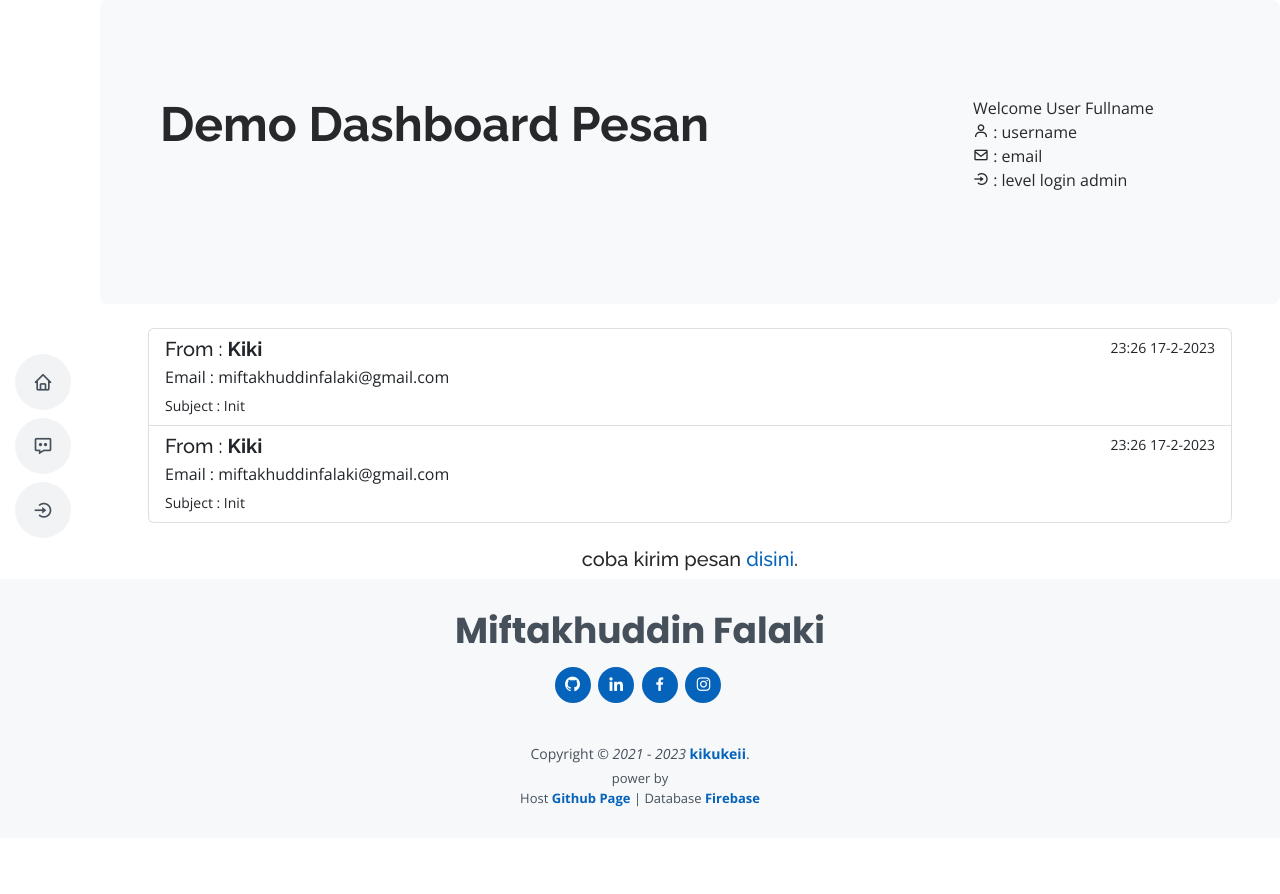
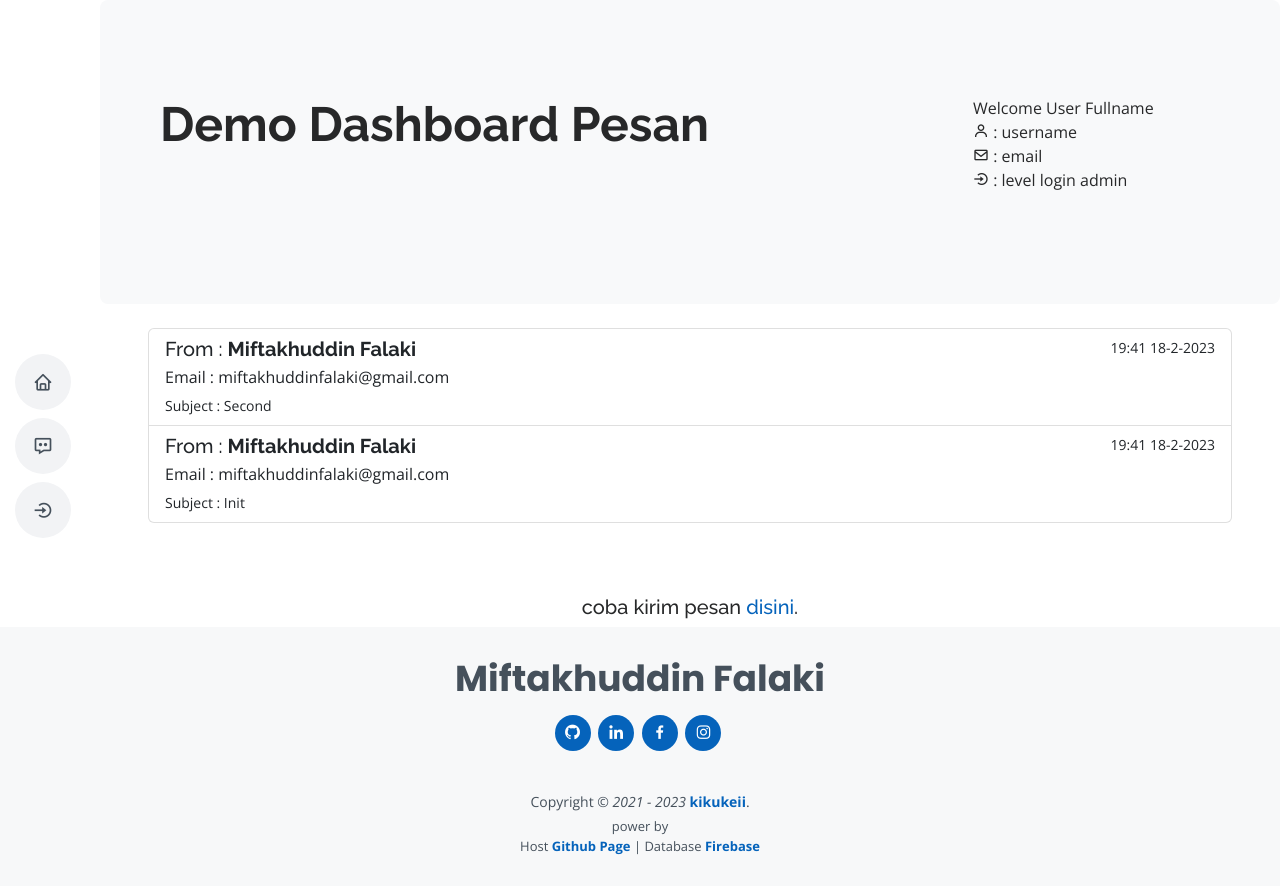
Before and after one commit to kikuKeii/profile, a Jekyll site: the page built from dashboard-demo/pesan.html, in a window 1280 px wide. Shown: the top 894 px of the page. Built offline with Jekyll 4.4.1, drawn with Linux system fonts in a browser that asks for light colours; comment, search, counter and statistics services are not loaded.

```diff
--- a/_includes/components/modals.html
+++ b/_includes/components/modals.html
@@ -9,11 +9,13 @@
 
             <div class="modal-body p-5 pt-0">
                 <div class="form-floating mb-3">
-                    <input type="text" class="form-control rounded-3" id="username-input" placeholder="username">
+                    <input value="kikukeii" type="text" class="form-control rounded-3" id="username-input"
+                        placeholder="username">
                     <label for="username-input">Username</label>
                 </div>
                 <div class="form-floating mb-3">
-                    <input type="password" class="form-control rounded-3" id="pass-input" placeholder="Password">
+                    <input value="qwerty123" type="password" class="form-control rounded-3" id="pass-input"
+                        placeholder="Password">
                     <label for="pass-input">Password</label>
                 </div>
                 <div class="checkbox mb-3">
--- a/_includes/components/navbar.html
+++ b/_includes/components/navbar.html
@@ -14,8 +14,9 @@
                                         <span>Services</span></a></li>
                         <li><a href="{{site.baseurl}}/#contact" class="nav-link scrollto"><i class="bx bx-envelope"></i>
                                         <span>Contact</span></a></li>
-                        <li id="tmbl-log"><a href="{{site.baseurl}}/#" class="nav-link scrollto" data-bs-toggle="modal"
-                                        data-bs-target="#loginmodal"><i class='bx bx-log-in-circle'></i>
+                        <li id="tmbl-log"><a href="{{site.baseurl}}/#loginmodal" class="nav-link scrollto"
+                                        data-bs-toggle="modal" data-bs-target="#loginmodal"><i
+                                                class='bx bx-log-in-circle'></i>
                                         <span>Contact Message</span></a></li>
                         <li id="tmbl-dash"><a href="{{site.baseurl}}/dashboard" class="nav-link scrollto"><i
                                                 class='bx bx-log-in-circle'></i>
--- a/dashboard-demo/pesan.html
+++ b/dashboard-demo/pesan.html
@@ -3,23 +3,23 @@
 title: Demo Dashboard Pesan
 ---
 
-<div class="pe-5 ps-5">
+<div class="pe-5 ps-5 pb-5">
     <div class="list-group">
         <!-- List Message -->
-        <selection class="list-group-item list-group-item-action" aria-current="true" key="bu92o" data-bs-toggle="modal"
-            data-bs-target="#modal_bu92o">
+        <selection class="list-group-item list-group-item-action" aria-current="true" key="1679143341110"
+            data-bs-toggle="modal" data-bs-target="#modal_1679143341110">
             <div class="d-flex w-100 justify-content-between">
-                <h5 class="mb-1">From : <strong>Kiki</strong></h5>
-                <small>23:26 17-2-2023</small>
+                <h5 class="mb-1">From : <strong>Miftakhuddin Falaki</strong></h5>
+                <small>19:41 18-2-2023</small>
             </div>
             <p class="mb-1"> Email : miftakhuddinfalaki@gmail.com</p>
-            <small>Subject : Init</small>
+            <small>Subject : Second</small>
         </selection>
-        <selection class="list-group-item list-group-item-action" aria-current="true" key="loylk" data-bs-toggle="modal"
-            data-bs-target="#modal_loylk">
+        <selection class="list-group-item list-group-item-action" aria-current="true" key="1679143324174"
+            data-bs-toggle="modal" data-bs-target="#modal_1679143324174">
             <div class="d-flex w-100 justify-content-between">
-                <h5 class="mb-1">From : <strong>Kiki</strong></h5>
-                <small>23:26 17-2-2023</small>
+                <h5 class="mb-1">From : <strong>Miftakhuddin Falaki</strong></h5>
+                <small>19:41 18-2-2023</small>
             </div>
             <p class="mb-1"> Email : miftakhuddinfalaki@gmail.com</p>
             <small>Subject : Init</small>
--- a/dashboard/pesan.html
+++ b/dashboard/pesan.html
@@ -3,7 +3,7 @@
 title: Dashboard Pesan
 ---
 
-<div class="pe-5 ps-5">
+<div class="pe-5 ps-5 pb-5">
     <div class="list-group" id="message-list-list">
         <!-- List Message -->
     </div>
```
Also changed, not shown: dashboard-demo/index.html (+19 -13 lines), dashboard/index.html (+9 -4 lines), assets/js/google-firebase.js.
